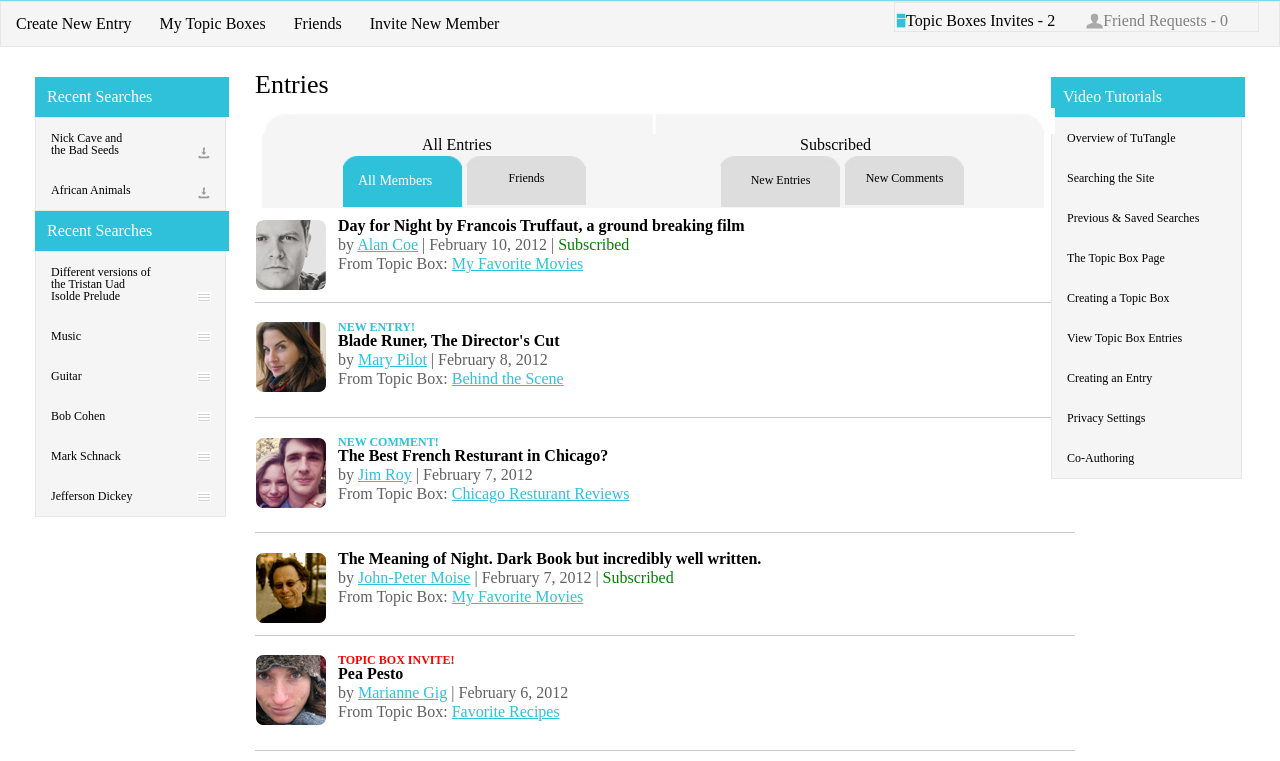
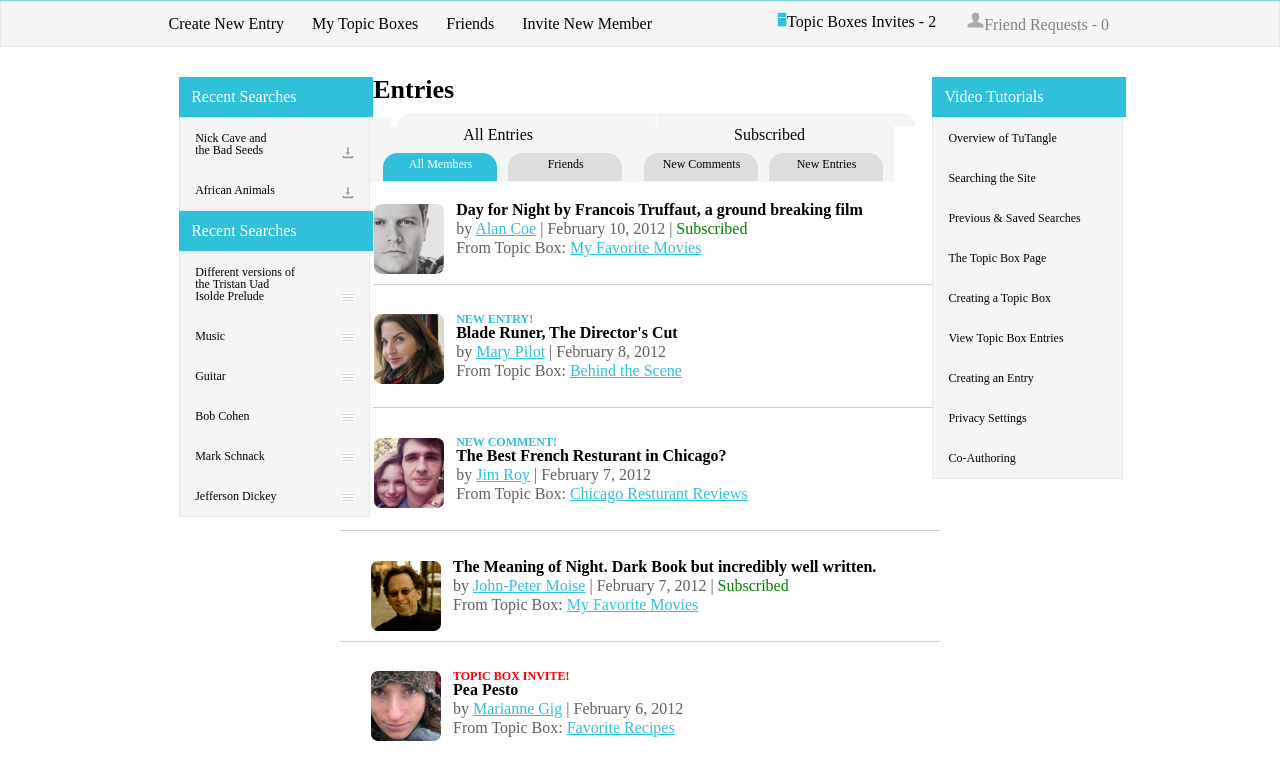
Before and after one commit to ajaltand/TuTangle-Design-Improved, a plain HTML site: page index.html in a window 1280 px wide. Shown: the part 84-845 px from the top of the page. Drawn offline with Linux system fonts and the light colour scheme.

Commit message:
first commit

```diff
--- a/css/layout.css
+++ b/css/layout.css
@@ -1,3 +1,6 @@
+header{
+    width: 100%;
+}
 .top-header{
     background-color: #7DD9E8;
     height: 85px;
@@ -7,27 +10,28 @@ nav{
     margin-left: 0;
 }
 
+
 .left-aside{
-    margin-left: 35px;
+    margin-left: 14%;
     margin-top: 30px;
     float: left;
 }
 
 .right-aside{
-    margin-right: 35px;
+    margin-right: 12%;
     margin-top: 30px;
     float: right;
 }
 
 .entries-section{
-    margin-top: 25px;
-    margin-left: 255px;
-    width: 820px;
+    margin: 0 auto;
+    width: 600px;
     height: 720px;
 }
 
 footer{
-    margin-top: 900px;
+
     height: 80px;
     background-color: #727272;
+    width: 100%;
 }
--- a/css/styles.css
+++ b/css/styles.css
@@ -1,5 +1,6 @@
 .left-header{
     float: left;
+    margin-left: 10%;
 }
 
 .header-logo{
@@ -85,13 +86,14 @@
     float: right;
     padding-top: 26px;
     padding-right: 30px;
+    margin-right: 10%;
 }
 
 .right-header h2{
     text-align: right;
     font-size: 16px;
 }
-.left-header a{
+.right-header a{
     color: black;
     text-decoration: none;
     margin-top: 5px;
@@ -101,14 +103,16 @@
     list-style-type: none;
     margin: 0;
     padding: 0;
-    padding-left:1px;
+    padding-left:12%;
     overflow: hidden;
     border: 1px solid #e7e7e7;
     background-color: #f5f5f5;
+
   }
 
   .left-nav  li {
     float: left;
+
   }
 
   .left-nav li a {
@@ -123,15 +127,17 @@
     background-color: #ddd;
   }
 
+
+
   .right-nav{
     float: right;
-      padding-right: 20px;
-      border: 0px;
+    margin-right: 140px;
+
 }
 
-  .invite, .invite img, .request img{
+.invite {
      float: left;
-       padding-right:-80px;
+
  }
  .request{
       float: right;
@@ -142,6 +148,10 @@
      margin-top: 10px;
 
  }
+
+
+
+
 
    .left-aside-title{
        background-color: #2FC1DA;
@@ -228,82 +238,133 @@
 
 .section-heading{
     font-size:26px;
+    padding-top: 5%;
+    padding-left: 5%;
+    font-weight: bold;
+}
+.entries-section .option-top-border{
+    padding-left: 3%;
+    padding-top: 1%;
 }
 
 .entries-options{
-    width: 782px;
-    margin-top: 10px;;
-    height: 100px;
+    width: 524px;
+    height: 65px;
     background-color: #F5F5F5;
-    margin-left: 7px;
-}
-.entries-options .option-top-border{
-    margin-left: -7px;
-}
+    margin-top: -2%;
+    margin-left: 5%;
 
-.entries-options .left-entry{
-
-    float: left;
-    margin-left: 80px;
-}
-.left-head{
-    margin-left: 80px;
-}
-.right-head{
-    margin-left: 80px;
-}
-.entries-options .right-entry{
-    float:right;
-    margin-right: 80px;
-}
-.left-active-entry{
-    background-color: #2FC1DA;
-    width: 119px;
-    height: 48px;
-    margin-top: -10px;
-    margin-left: 1px;
-}
-.left-inactive-entry1{
-    background-color: #dddddd;
-    width: 119px;
-    height: 48px;
-    margin-top: -10px;
-    margin-left: 1px;
-}
-.left-inactive-entry{
-    background-color: #dddddd;
-    width: 119px;
-    height: 48px;
-    float: right;
-    margin-top: -50px;;
-}
-
-.entry-type1{
-    color: white;
-    font-size: 14px;
-    padding: 15px;
-}
-
-.entry-type{
-    color: black;
-    font-size: 12px;
-    padding: 15px;
-    text-align: center;
 }
 
 
+.entries-options .left-entry{
+    float: left;
+
+
+}
+.left-head{
+    padding-top: 10px;
+    padding-left: 90px;
+}
+.right-head{
+    padding-top: 10px;
+    padding-left: 90px;
+
+}
+.entries-options .right-entry{
+    float: right;
+
+}
+.left-active-entry{
+    background-image: url('../images/active-btn.png');
+    float: left;
+    background-repeat: no-repeat;
+    height: 30px;
+    width: 115px;
+    text-align: center;
+    margin-top: 10px;
+    margin-left: 10px;
+    color: white;
+    font-size: 12px;
+    padding-top: 5px;
+}
+
+.left-inactive-entry{
+    background-image: url('../images/inactive-btn.png');
+    float: right;
+    background-repeat: no-repeat;
+    height: 30px;
+    width: 115px;
+    text-align: center;
+    margin-top: 10px;
+    margin-left: 10px;
+    color: black;
+    font-size: 12px;
+    padding-top: 5px;
+}
+
+.left-inactive-entry:hover{
+    background-image: url('../images/active-btn.png');
+    color:white;
+    border: none;
+}
+
+.right-inactive-entry{
+    background-image: url('../images/inactive-btn.png');
+    float: right;
+    background-repeat: no-repeat;
+    height: 30px;
+    width: 115px;
+    text-align: center;
+    margin-top: 10px;
+    margin-right: 10px;
+    color: black;
+    font-size: 12px;
+    padding-top: 5px;
+}
+
+.right-inactive-entry:hover{
+    background-image: url('../images/active-btn.png');
+    color:white;
+    border: none;
+}
+
+.right-inactive-entry1{
+    background-image: url('../images/inactive-btn.png');
+    float: right;
+    background-repeat: no-repeat;
+    height: 30px;
+    width: 115px;
+    text-align: center;
+    margin-top: 10px;
+    margin-right: 10px;
+    color: black;
+    font-size: 12px;
+    padding-top: 5px;
+}
+
+.right-inactive-entry1:hover{
+    background-image: url('../images/active-btn.png');
+    color:white;
+    border: none;
+}
+
 .entries{
-    padding-top:10px;
-    margin-bottom: 30px;
+    padding-left:30px;
+    padding-top: 20px;
+    padding-bottom: 20px;
 }
 
 .profile-picture{
    float: left;
-    margin-right: 10px;
+   margin-right: 10px;;
+
 }
 
 .entries-content{
-    float: left;
+    float: right;
+    padding-left: 50px;
+
 }
 
 .entry-title{
--- a/index.html
+++ b/index.html
@@ -8,8 +8,6 @@
     <link rel='stylesheet' type='text/css' href='css/styles.css'>
     <link rel='stylesheet' type='text/css' href='css/layout.css'>
     <link rel='stylesheet' type='text/css' href='css/reset.css'>
-
-
 </head>
 <body>
     <header>
@@ -73,20 +71,15 @@
                 <li><a href="#">Invite New Member</a></li>
 
             <div class="right-nav">
-                <ul>
-                    <li>
+
                         <div class="invite">
-
                             <p><img src="images/boxes.png">Topic Boxes Invites - 2</p>
                         </div>
-                    </li>
-                    <li>
+
                         <div class="request">
-
                             <p style="color:grey"><img src="images/avatar.png">Friend Requests - 0</p>
                         </div>
-                    </li>
-                </ul>
+
             </div>
         </ul>
         </div>
@@ -217,12 +210,12 @@
     </aside>
     <section class="entries-section">
         <h1 class="section-heading"> Entries</h1>
+        <img src="images/top.png" width="550px" class="option-top-border" >
         <div class="entries-options">
-            <img src="images/top.png" width="800px" class="option-top-border" >
+
+
                <div class="left-entry">
-                <h1 class=left-head>All Entries</h1>
-                <img src="images/active-top.png" width ="120px;">
-                <img src="images/inactive-top.png" width ="120px;">
+                    <h1 class="left-head">All Entries</h1>
                 <div class="left-active-entry">
                         <h1 class="entry-type1">All Members</h1>
                 </div>
@@ -231,13 +224,12 @@
                 </div>
             </div>
             <div class="right-entry">
-                <h1 class=right-head>Subscribed</h1>
-                <img src="images/inactive-top.png" width ="120px;">
-                <img src="images/inactive-top.png" width ="120px;">
-                <div class="left-inactive-entry1">
+                <h1 class="right-head">Subscribed</h1>
+
+                <div class="right-inactive-entry">
                         <h1 class="entry-type">New Entries</h1>
                 </div>
-                <div class="left-inactive-entry">
+                <div class="right-inactive-entry1">
                         <h1 class="entry-type">New Comments</h1>
                 </div>
             </div>
```
Also changed, not shown: images/active-btn.png (added), images/inactive-btn.png (added). Lines whose indentation alone changed are shown as unchanged.
